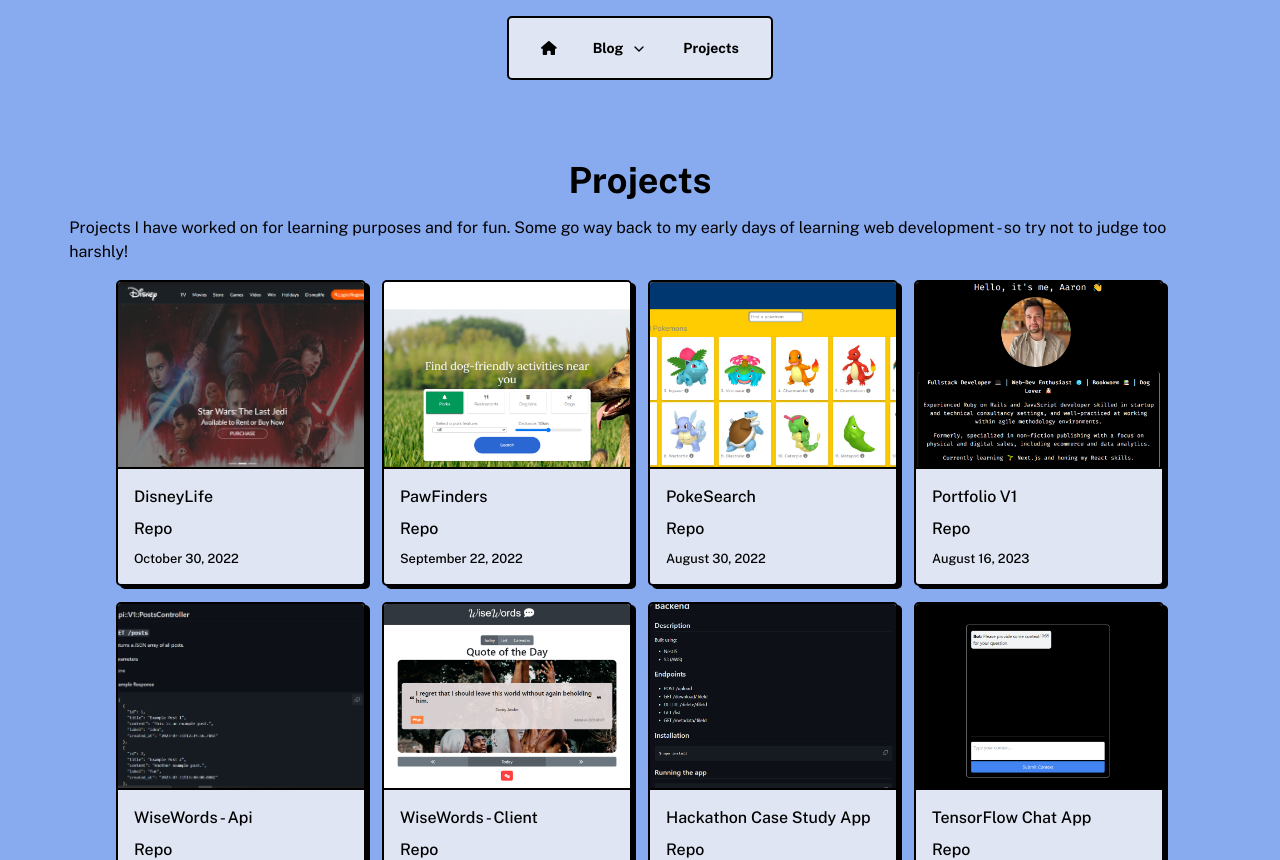
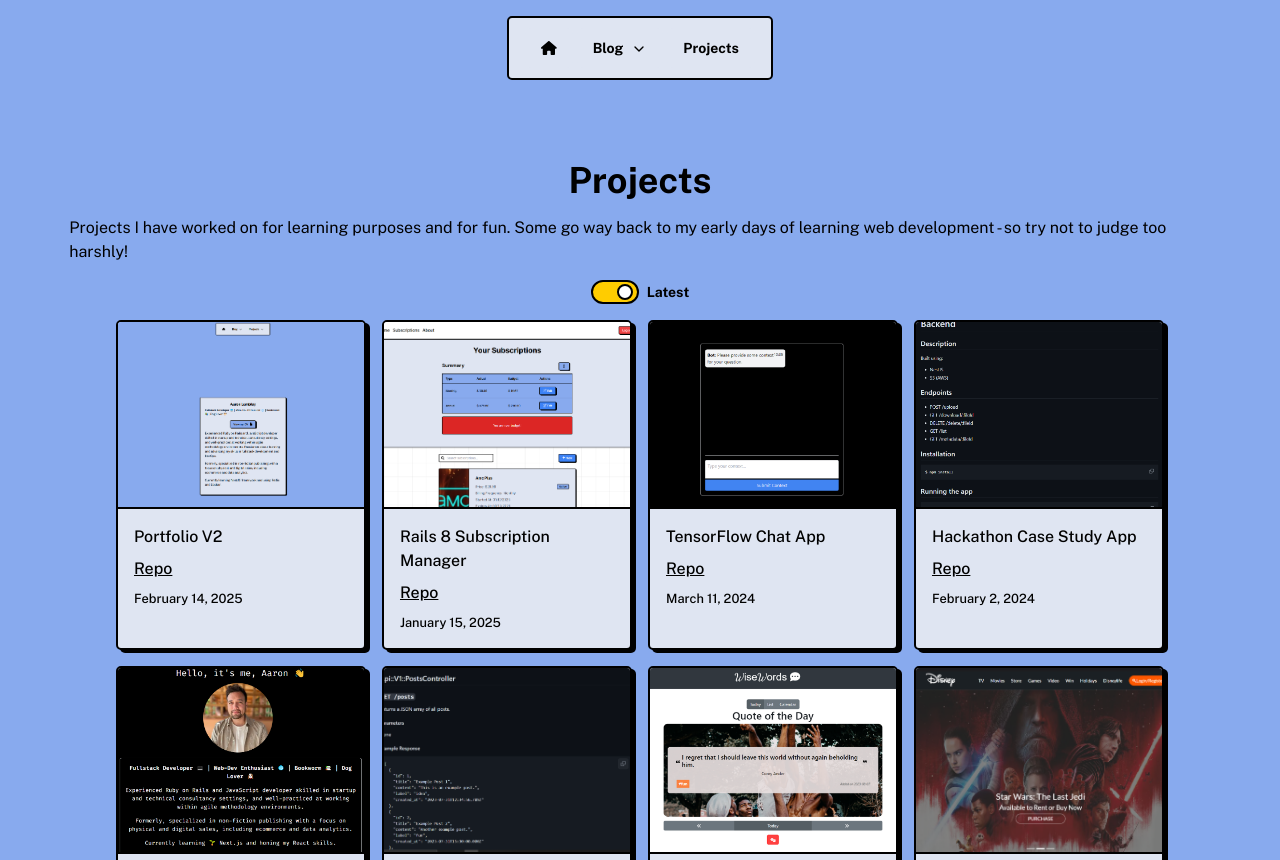
Before and after one commit to lambley/portfolio-v2, a Next.js app: page /projects in a window 1280 px wide. Shown: the top 860 px of the page. Built offline with nearby package versions, Linux system fonts and the light colour scheme.

Commit message:
Add sorting toggle and active color variable; refactor project fetching

```diff
--- a/app/globals.css
+++ b/app/globals.css
@@ -6,6 +6,7 @@
 
 :root {
   --main: #88aaee;
+  --active: #ffcc00;
   --overlay: rgba(0, 0, 0, 0.8); /* background color overlay for alert dialogs, modals, etc. */
 
   --font-family: 'Public Sans', sans-serif;
--- a/app/projects/page.tsx
+++ b/app/projects/page.tsx
@@ -1,9 +1,33 @@
+"use client";
+import { useState, useEffect } from "react";
 import type { Project } from "@/types/shared";
 import { fetchProjects } from "@/lib/projects";
 import ImageCard from "@/components/ui/image-card";
+import { Label } from "@/components/ui/label";
+import { Switch } from "@/components/ui/switch";
 
-export default async function Projects() {
-  const projects: Project[] = await fetchProjects();
+export default function Projects() {
+  const [projects, setProjects] = useState<Project[]>([]);
+  const [isSortedByNewest, setIsSortedByNewest] = useState(true);
+
+  useEffect(() => {
+    async function getProjects() {
+      const fetchedProjects = await fetchProjects();
+      setProjects(fetchedProjects);
+    }
+    getProjects();
+  }, []);
+
+  const handleToggle = (checked: boolean) => {
+    setIsSortedByNewest(checked);
+  };
+
+  const sortedProjects = isSortedByNewest
+    ? [...projects].sort(
+        (a, b) =>
+          new Date(b.created_at).getTime() - new Date(a.created_at).getTime()
+      )
+    : projects;
 
   const projectCard = (project: Project) => (
     <ImageCard
@@ -16,20 +40,34 @@ export default async function Projects() {
   );
 
   const renderProjects = () => (
-    <div className="grid gap-4 md:grid-cols-2 xl:grid-cols-4">
-      {projects.map(projectCard)}
-    </div>
+    <>
+      <div className="flex items-center space-x-2">
+        <Switch
+          id="sort-by-newest"
+          checked={isSortedByNewest}
+          onChange={handleToggle}
+        />
+        <Label htmlFor="sort-by-newest">
+          {isSortedByNewest ? "Latest" : "Oldest"}
+        </Label>
+      </div>
+      <ul className="mt-4 list-disc">
+        <div className="grid gap-4 md:grid-cols-2 xl:grid-cols-4">
+          {sortedProjects.map(projectCard)}
+        </div>
+      </ul>
+    </>
   );
 
   return (
     <main className="w-full p-4 flex flex-col items-center justify-center bg-main text-text">
       <h1 className="text-4xl font-bold">Projects</h1>
-      <p className="mt-4">
+      <p className="my-4">
         Projects I have worked on for learning purposes and for fun. Some go way
-        back to my early days of learning web development - so try not to judge too
-        harshly!
+        back to my early days of learning web development - so try not to judge
+        too harshly!
       </p>
-      <ul className="mt-4 list-disc">{renderProjects()}</ul>
+      {renderProjects()}
     </main>
   );
 }
--- a/components/ui/image-card.tsx
+++ b/components/ui/image-card.tsx
@@ -25,7 +25,7 @@ export default function ImageCard({
       />
       <figcaption className="border-t-2 text-mtext border-border p-4 mt-0 flex flex-col gap-2">
         <div>{caption}</div>
-        <Link href={link} passHref>
+        <Link href={link} passHref className="text-text hover:text-main underline">
           Repo
         </Link>
         <small>
--- /dev/null
+++ b/components/ui/switch.tsx
@@ -0,0 +1,33 @@
+"use client";
+
+import * as SwitchPrimitives from "@radix-ui/react-switch";
+import * as React from "react";
+import { cn } from "@/lib/utils";
+
+const Switch = React.forwardRef<
+  React.ElementRef<typeof SwitchPrimitives.Root>,
+  React.ComponentPropsWithoutRef<typeof SwitchPrimitives.Root> & {
+    checked?: boolean;
+    onChange?: (checked: boolean) => void;
+  }
+>(({ className, checked, onChange, ...props }, ref) => (
+  <SwitchPrimitives.Root
+    className={cn(
+      "peer inline-flex h-6 w-12 shrink-0 cursor-pointer items-center rounded-full border-2 border-border transition-colors focus-visible:outline-none focus-visible:ring-2 focus-visible:ring-black focus-visible:ring-offset-2 focus-visible:ring-offset-white disabled:cursor-not-allowed disabled:opacity-50 data-[state=checked]:bg-active data-[state=unchecked]:bg-bw",
+      className
+    )}
+    checked={checked}
+    onCheckedChange={onChange}
+    {...props}
+    ref={ref}
+  >
+    <SwitchPrimitives.Thumb
+      className={cn(
+        "pointer-events-none block h-4 w-4 rounded-full border-2 border-border bg-white ring-0 transition-transform data-[state=checked]:translate-x-6 data-[state=unchecked]:translate-x-1"
+      )}
+    />
+  </SwitchPrimitives.Root>
+));
+Switch.displayName = SwitchPrimitives.Root.displayName;
+
+export { Switch };
--- a/package.json
+++ b/package.json
@@ -19,6 +19,7 @@
     "@radix-ui/react-navigation-menu": "^1.2.5",
     "@radix-ui/react-select": "^2.1.6",
     "@radix-ui/react-slot": "^1.1.2",
+    "@radix-ui/react-switch": "^1.1.3",
     "@tailwindcss/postcss": "^4.0.6",
     "@types/mdx": "^2.0.13",
     "class-variance-authority": "^0.7.1",
--- a/tailwind.config.ts
+++ b/tailwind.config.ts
@@ -11,6 +11,7 @@ export default {
     extend: {
       colors: {
         main: "var(--main)",
+        active: "var(--active)",
         overlay: "var(--overlay)",
         bg: "var(--bg)",
         bw: "var(--bw)",
```
Also changed, not shown: 1 other file (tests, documents, lock files or other folders).
